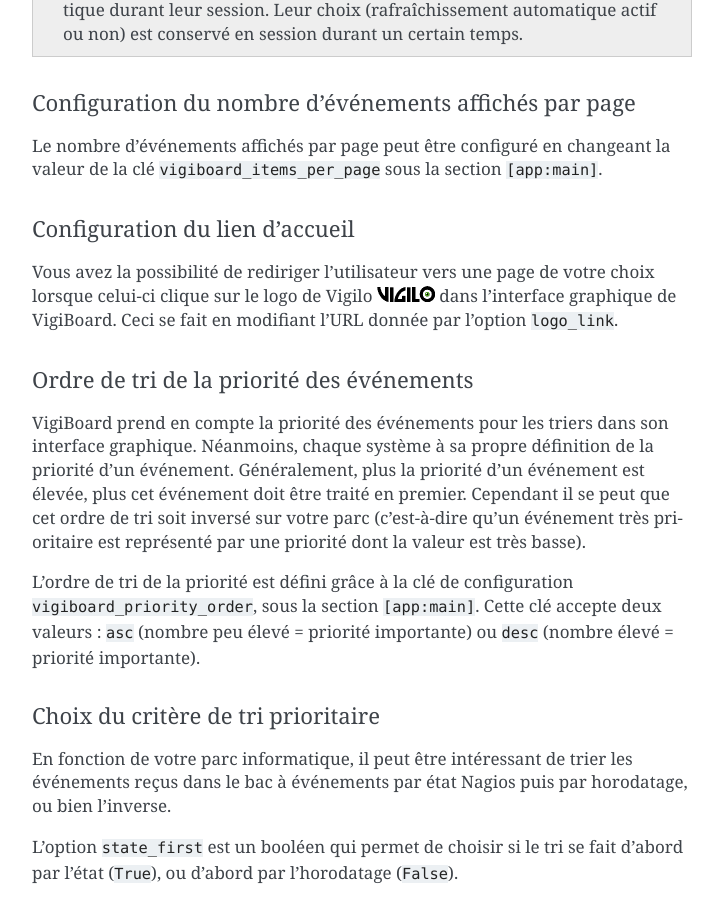
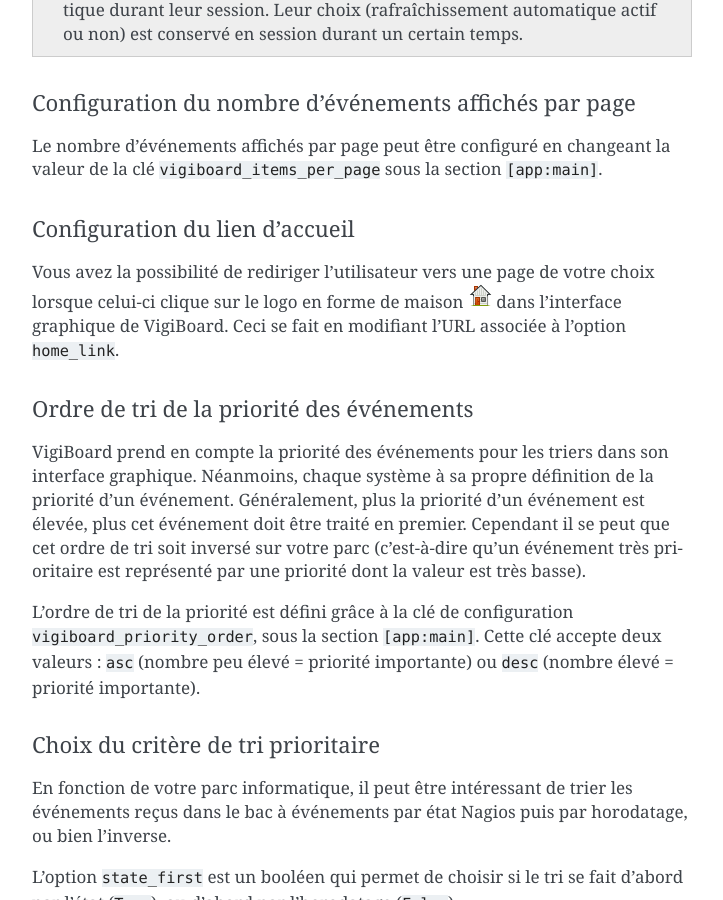
Before and after one commit to vigilo/vigiboard, a Sphinx documentation site: the page built from doc/admin.rst, in a window 1280 px wide and 900 px high, scrolled down 6465 px. Shown: the whole window, without its empty margins (388-1111 px from the left). Built offline with Sphinx 7.4.7, drawn with Linux system fonts in a browser that asks for light colours; the version number is read from the project's files by our own code.

Commit message:
[#1278] Modification du bouton "home" des IHMs.
Retire le logo Vigilo avec un lien configurable des IHMs.

A la place, il est remplacé par l'ancien bouton "home" / "maison" tout
en conservant la possibilité de configurer le lien associé.

L'option "logo_link" est renommée en "home_link" pour tenir compte de
cette modification.

Change-Id: If326ae9dda3fa1257f6197ed60d1b1a0ac4d1c24
Refs: #1278.
Reviewed-on: https://vigilo-dev.si.c-s.fr/review/1702
Tested-by: Build system <qa@vigilo-dev.si.c-s.fr>
Reviewed-by: Thomas BURGUIERE <thomas.burguiere@c-s.fr>

```diff
--- a/doc/admin.rst
+++ b/doc/admin.rst
@@ -293,9 +293,9 @@ valeur de la clé ``vigiboard_items_per_page`` sous la section ``[app:main]``.
 Configuration du lien d'accueil
 ^^^^^^^^^^^^^^^^^^^^^^^^^^^^^^^
 Vous avez la possibilité de rediriger l'utilisateur vers une page de votre
-choix lorsque celui-ci clique sur le logo de Vigilo |imghome| dans l'interface
-graphique de VigiBoard. Ceci se fait en modifiant l'URL donnée par l'option
-``logo_link``.
+choix lorsque celui-ci clique sur le logo en forme de maison |imghome|
+dans l'interface graphique de VigiBoard.
+Ceci se fait en modifiant l'URL associée à l'option ``home_link``.
 
 .. |imghome| image:: img/home.png
 
```
Also changed, not shown: doc/img/home.png, 2 other files.
